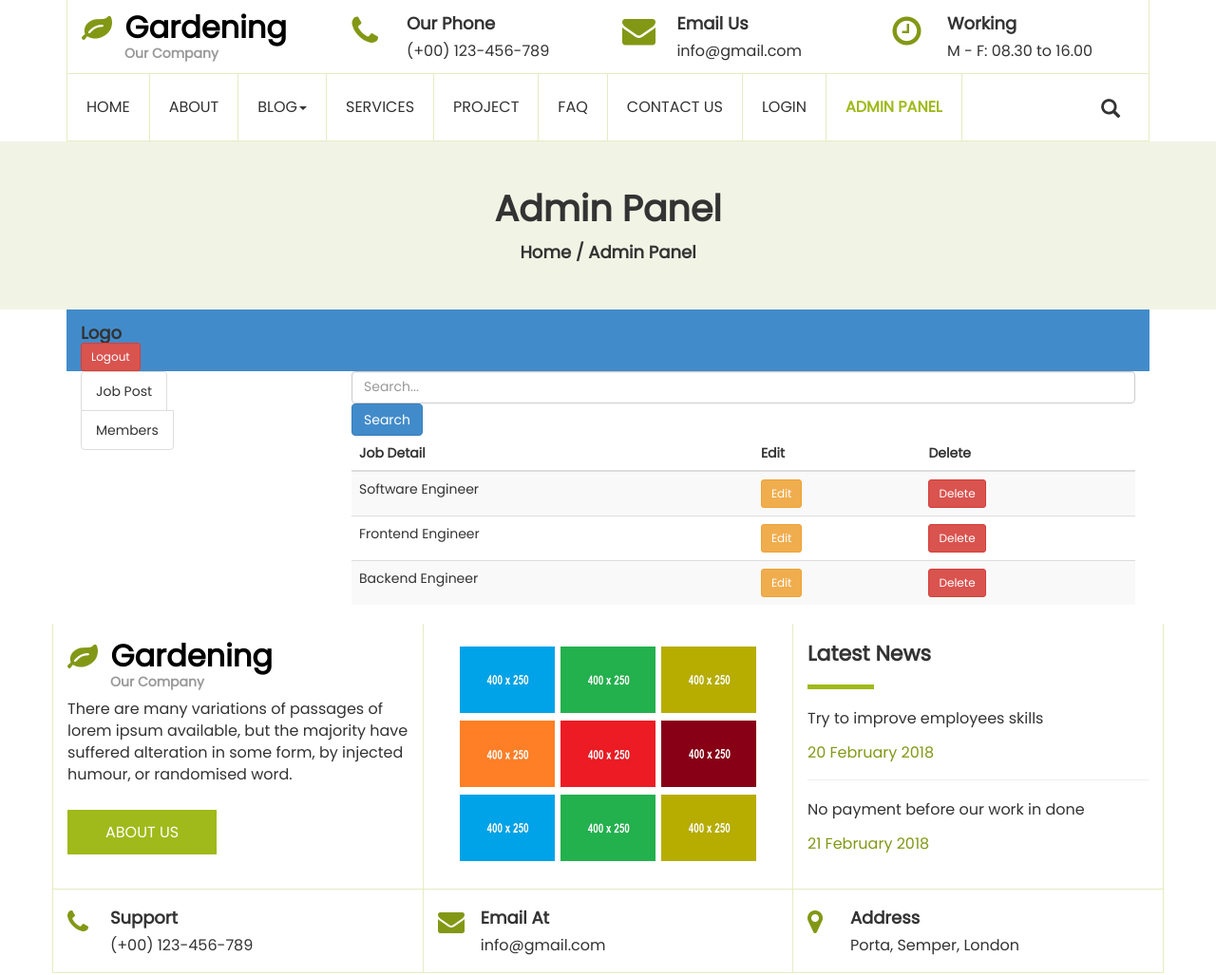
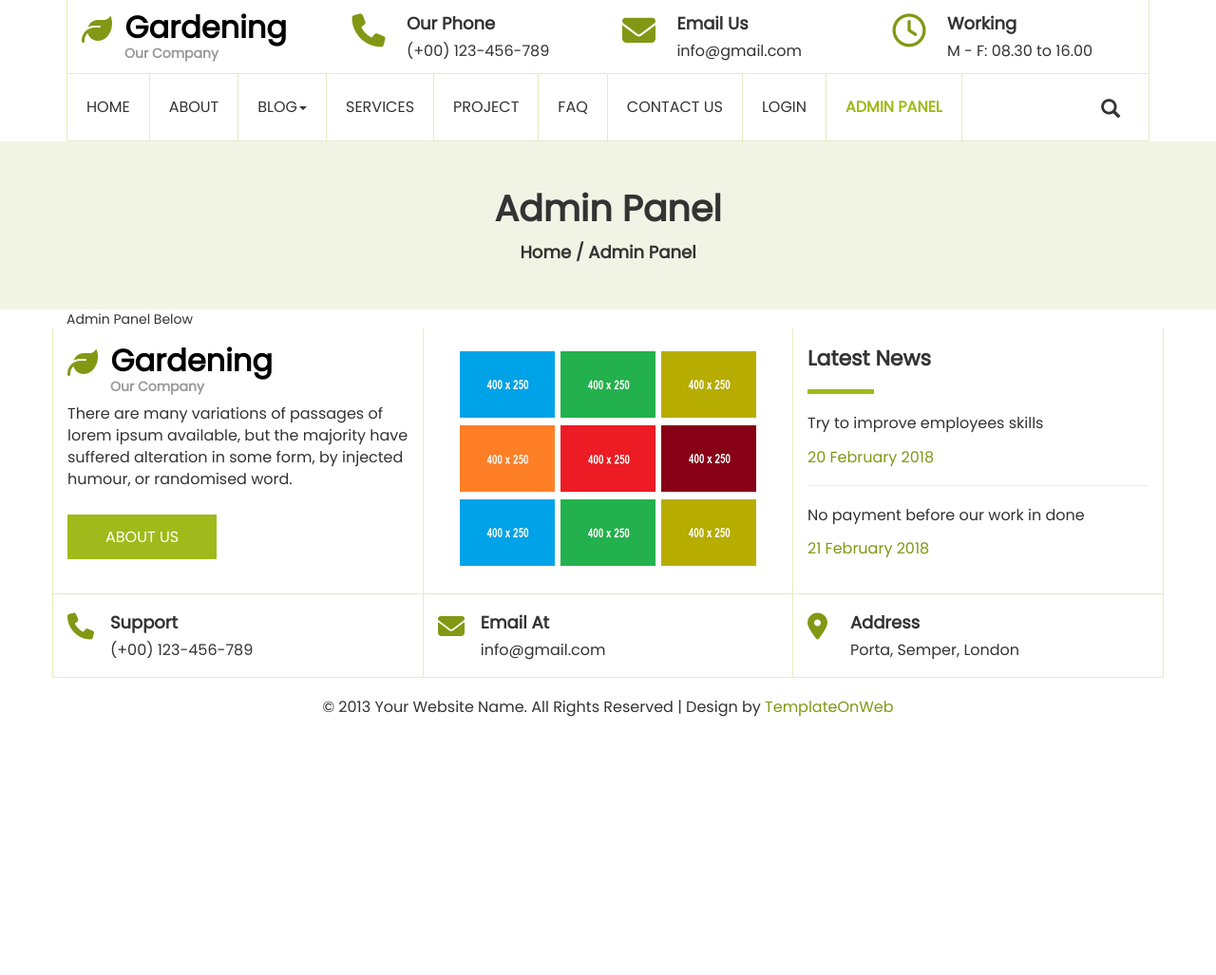
Before and after one commit to vadiyat-navikadigital/agriculture, a plain HTML site: page admin_panel.html in a window 1280 px wide. Shown: the top 1027 px of the page at 95% size. After the commit the page ends 800 px from the top, so only its background shows below. Drawn offline with Linux system fonts and the light colour scheme; files whose address does not match are found by name.

Commit message:
admin panel required files addded

```diff
--- a/admin_panel.html
+++ b/admin_panel.html
@@ -14,6 +14,11 @@
       href="https://fonts.googleapis.com/css2?family=Poppins&display=swap"
       rel="stylesheet"
     />
+    <link rel="stylesheet" href="./css/admin_panel.css" />
+    <script
+      src="https://kit.fontawesome.com/ae360af17e.js"
+      crossorigin="anonymous"
+    ></script>
     <script src="js/jquery-2.1.1.min.js"></script>
     <script src="js/bootstrap.min.js"></script>
     <script src="js/admin_panel.js"></script>
@@ -242,122 +247,7 @@
 
     <!-- main panel code starts here -->
 
-    <div class="container">
-      <!-- Top Navbar -->
-      <div class="container-fluid bg-primary text-white py-2">
-        <div class="d-flex justify-content-between align-items-center">
-          <div class="logo">
-            <h5 class="mb-0">Logo</h5>
-          </div>
-          <div class="">
-            <button class="btn btn-danger btn-sm">Logout</button>
-          </div>
-        </div>
-      </div>
-
-      <!-- Main Content -->
-      <div class="container-fluid">
-        <div class="row mt-3">
-          <!-- Sidebar -->
-          <div class="col-md-3 col-sm-4 col-12">
-            <div class="list-group">
-              <button
-                class="list-group-item list-group-item-action active"
-                id="jobPostBtn"
-              >
-                Job Post
-              </button>
-              <button
-                class="list-group-item list-group-item-action"
-                id="membersBtn"
-              >
-                Members
-              </button>
-            </div>
-          </div>
-
-          <!-- Content Section -->
-          <div class="col-md-9 col-sm-8 col-12">
-            <div class="d-flex justify-content-between mb-3">
-              <input
-                type="text"
-                class="form-control w-75"
-                placeholder="Search..."
-              />
-              <button class="btn btn-primary">Search</button>
-            </div>
-
-            <!-- Job Post Table -->
-            <div id="jobPostTable">
-              <table class="table table-striped">
-                <thead>
-                  <tr>
-                    <th>Job Detail</th>
-                    <th>Edit</th>
-                    <th>Delete</th>
-                  </tr>
-                </thead>
-                <tbody>
-                  <tr>
-                    <td>Software Engineer</td>
-                    <td>
-                      <button class="btn btn-warning btn-sm">Edit</button>
-                    </td>
-                    <td>
-                      <button class="btn btn-danger btn-sm">Delete</button>
-                    </td>
-                  </tr>
-                  <tr>
-                    <td>Frontend Engineer</td>
-                    <td>
-                      <button class="btn btn-warning btn-sm">Edit</button>
-                    </td>
-                    <td>
-                      <button class="btn btn-danger btn-sm">Delete</button>
-                    </td>
-                  </tr>
-                  <tr>
-                    <td>Backend Engineer</td>
-                    <td>
-                      <button class="btn btn-warning btn-sm">Edit</button>
-                    </td>
-                    <td>
-                      <button class="btn btn-danger btn-sm">Delete</button>
-                    </td>
-                  </tr>
-                  <!-- Add more rows as needed -->
-                </tbody>
-              </table>
-            </div>
-
-            <!-- Members Table -->
-            <div id="membersTable" style="display: none">
-              <table class="table table-striped">
-                <thead>
-                  <tr>
-                    <th>Member Name</th>
-                    <th>Edit</th>
-                    <th>Delete</th>
-                  </tr>
-                </thead>
-                <tbody>
-                  <tr>
-                    <td>John Doe</td>
-                    <td>
-                      <button class="btn btn-warning btn-sm">Edit</button>
-                    </td>
-                    <td>
-                      <button class="btn btn-danger btn-sm">Delete</button>
-                    </td>
-                  </tr>
-                  <!-- Add more rows as needed -->
-                </tbody>
-              </table>
-            </div>
-          </div>
-        </div>
-      </div>
-    </div>
+    <div class="container">Admin Panel Below</div>
 
     <!-- main panel code ends here -->
 
@@ -485,5 +375,6 @@
         });
       });
     </script>
+    <script src="./js/admin_panel.js"></script>
   </body>
 </html>
--- a/js/admin_panel.js
+++ /dev/null
@@ -1,14 +0,0 @@
-// JavaScript to toggle tables
-    document.getElementById("jobPostBtn").addEventListener("click", function () {
-      document.getElementById("jobPostTable").style.display = "block";
-      document.getElementById("membersTable").style.display = "none";
-      this.classList.add("active");
-      document.getElementById("membersBtn").classList.remove("active");
-    });
-
-    document.getElementById("membersBtn").addEventListener("click", function () {
-      document.getElementById("membersTable").style.display = "block";
-      document.getElementById("jobPostTable").style.display = "none";
-      this.classList.add("active");
-      document.getElementById("jobPostBtn").classList.remove("active");
-    });
```
Also changed, not shown: css/admin_panel.css (added).
